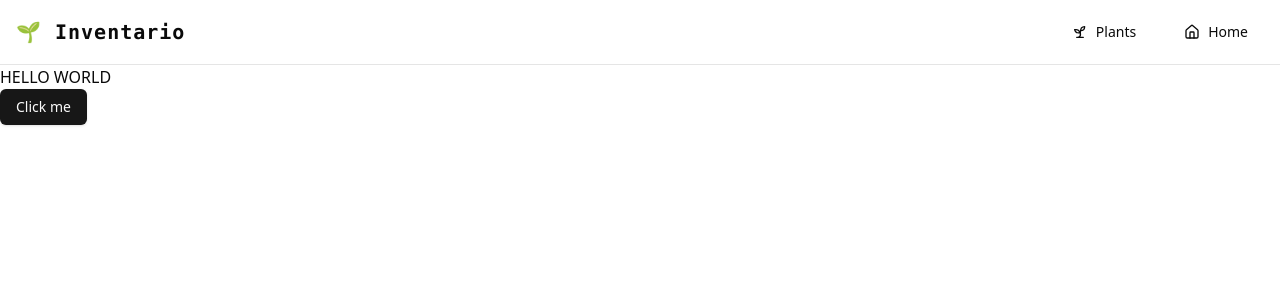
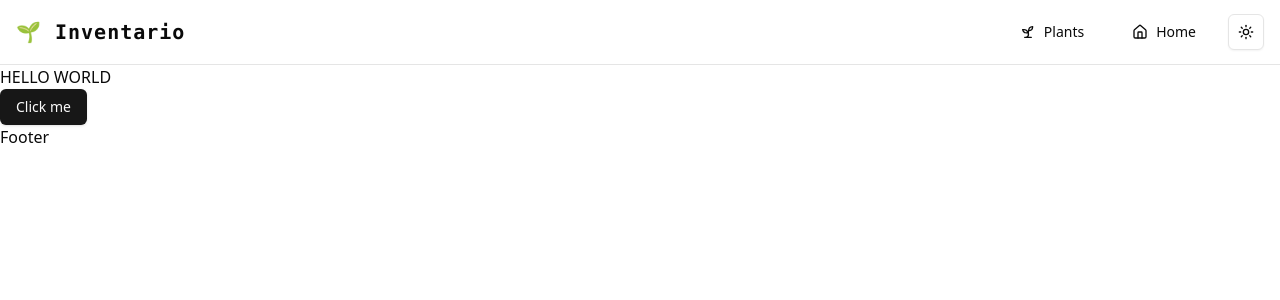
Before and after one commit to ShootDomy/NextCrud, a Next.js app: page / in a window 1280 px wide. Shown: the top 300 px of the page. Built offline with nearby package versions, Linux system fonts and the light colour scheme.

Commit message:
Implementar tema (modo oscuro)

```diff
--- a/src/app/layout.tsx
+++ b/src/app/layout.tsx
@@ -2,6 +2,7 @@
 import localFont from "next/font/local";
 import "./globals.css";
 import Navbar from "@/components/Navbar";
+import { ThemeProvider } from "@/components/theme-provider";
 
 const geistSans = localFont({
   src: "./fonts/GeistVF.woff",
@@ -25,14 +26,21 @@
   children: React.ReactNode;
 }>) {
   return (
-    <html lang="en">
+    <html lang="en" suppressHydrationWarning>
       <body
         className={`${geistSans.variable} ${geistMono.variable} antialiased`}
       >
-        {/* <h1>NavBar</h1> */}
-        <Navbar />
-        {children}
-        {/* <h1>Footer</h1> */}
+        <ThemeProvider
+          attribute="class"
+          defaultTheme="system"
+          enableSystem
+          disableTransitionOnChange
+        >
+          {/* <h1>NavBar</h1> */}
+          <Navbar />
+          {children}
+          <h1>Footer</h1>
+        </ThemeProvider>
       </body>
     </html>
   );
--- /dev/null
+++ b/src/components/ModeTaoggle.tsx
@@ -0,0 +1,23 @@
+"use client";
+
+import * as React from "react";
+import { MoonIcon, SunIcon } from "lucide-react";
+import { useTheme } from "next-themes";
+
+import { Button } from "@/components/ui/button";
+
+export function ModeToggle() {
+  const { theme, setTheme } = useTheme();
+
+  return (
+    <Button
+      variant="outline"
+      size="icon"
+      onClick={() => setTheme(theme === "dark" ? "light" : "dark")}
+    >
+      <SunIcon className="h-[1.2rem] w-[1.2rem] rotate-0 scale-100 transition-all dark:-rotate-90 dark:scale-0" />
+      <MoonIcon className="absolute h-[1.2rem] w-[1.2rem] rotate-90 scale-0 transition-all dark:rotate-0 dark:scale-100" />
+      <span className="sr-only">Modo</span>
+    </Button>
+  );
+}
--- a/src/components/Navbar.tsx
+++ b/src/components/Navbar.tsx
@@ -1,6 +1,7 @@
 import Link from "next/link";
 import { Button } from "./ui/button";
 import { HomeIcon, Sprout } from "lucide-react";
+import { ModeToggle } from "./ModeTaoggle";
 
 function Navbar() {
   return (
@@ -33,6 +34,8 @@
                 <span className="hidden lg:inline">Home</span>
               </Link>
             </Button>
+
+            <ModeToggle />
           </div>
         </div>
       </div>
--- /dev/null
+++ b/src/components/theme-provider.tsx
@@ -0,0 +1,11 @@
+"use client";
+
+import * as React from "react";
+import { ThemeProvider as NextThemesProvider } from "next-themes";
+
+export function ThemeProvider({
+  children,
+  ...props
+}: React.ComponentProps<typeof NextThemesProvider>) {
+  return <NextThemesProvider {...props}>{children}</NextThemesProvider>;
+}
```
